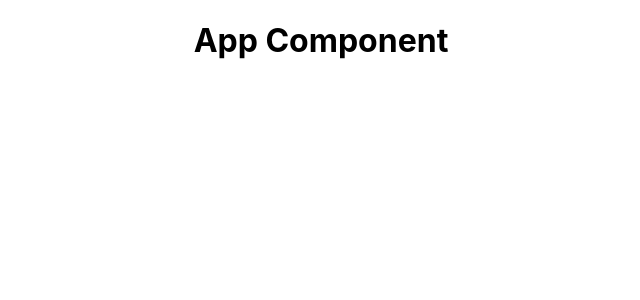
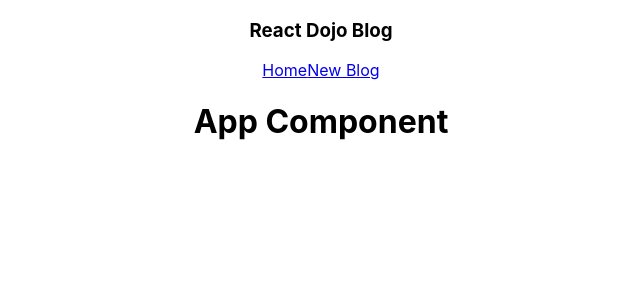
Before and after one commit to learningmode/dojo-blog-react, a React (Create React App) app: page / in a window 1280 px wide. Shown: the top 300 px of the page, without its empty margins (319-959 px from the left). Built offline with nearby package versions, Linux system fonts and the light colour scheme.

Commit message:
Navbar 1

```diff
--- a/src/App.js
+++ b/src/App.js
@@ -1,8 +1,9 @@
 import './App.css';
-
+import Navbar from './Navbar'
 function App() {
   return (
     <div className="App">
+      <Navbar/>
       <div className="content">
           <h1>App Component</h1>
       </div>
--- /dev/null
+++ b/src/Navbar.js
@@ -0,0 +1,13 @@
+const Navbar=()=>{
+  return(
+    <nav>
+      <h3>React Dojo Blog</h3>
+      <div className="links">
+          <a href="/">Home</a>
+          <a href="/create">New Blog</a>
+      </div>
+    </nav>
+  )
+}
+
+export default Navbar;
```
Also changed, not shown: 1 other file (tests, documents, lock files or other folders).
